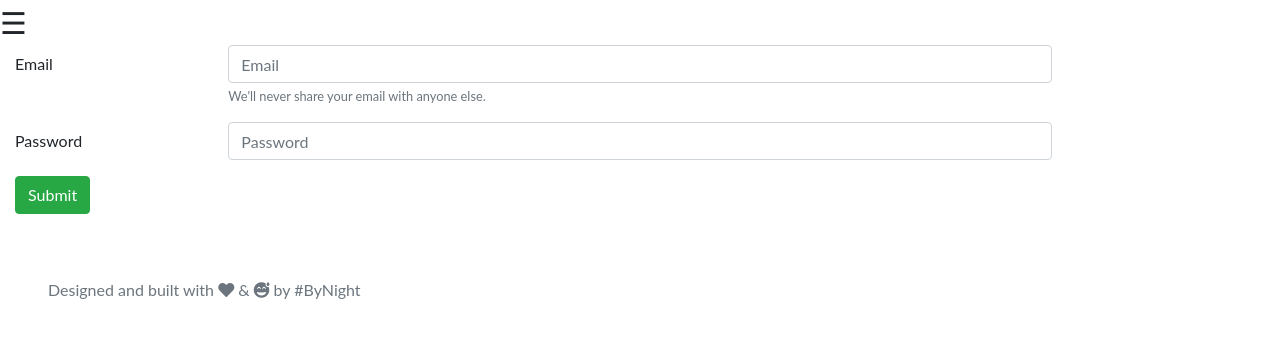
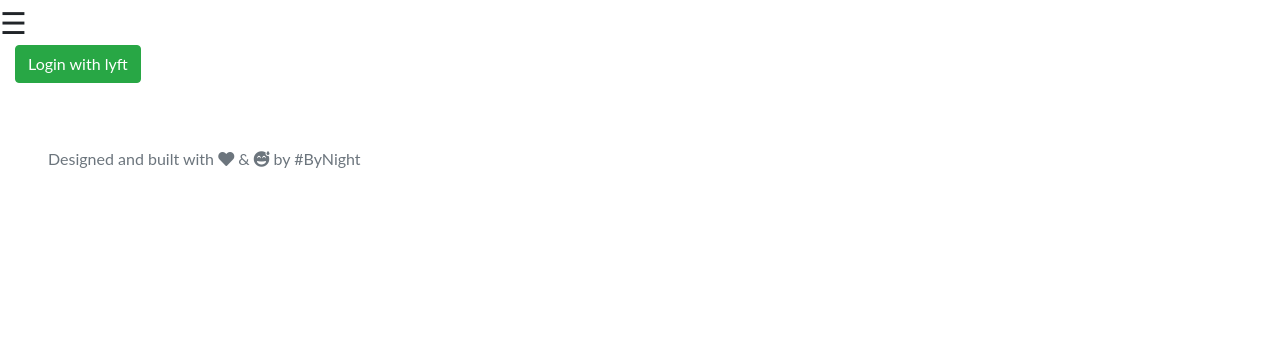
Before and after one commit to alyssalew/Connected-Car-Hackathon, a Flask app: page /log_in in a window 1280 px wide. Shown: the top 338 px of the page. Run offline with Flask 2, Linux system fonts and the light colour scheme; some libraries are stand-ins or nearby versions.

Commit message:
closer to oauth

```diff
--- a/server.py
+++ b/server.py
@@ -28,7 +28,7 @@ import smartcar
 
 from requests.auth import HTTPBasicAuth
 from alertingFunctions import notify_contacts_emergency, post_to_twitter, contact_lyft
-from oauthRequest import o_auth2
+from oauthRequest import retrieve_access_token
 
 
 app = Flask(__name__)
@@ -103,16 +103,16 @@ def auth_me():
     ''' % lyft_auth_url
 
 
-@app.route('/login-confirmation')
-def login_confirm():
-    """ Confirm OAuth """
+# @app.route('/login-confirmation')
+# def login_confirm():
+#     """ Confirm OAuth """
 
-    code = request.args.get('code')
-    # access = client.exchange_code(code)
+#     code = request.args.get('code')
+#     # access = client.exchange_code(code)
 
-    print "Hello???"
-    # response_dict = jsonify(access)
-    return code
+#     print "Hello???"
+#     # response_dict = jsonify(access)
+#     return code
 
 
 @app.route('/register')
@@ -189,7 +189,20 @@ def log_out():
 
     return redirect("/")
 
-@app.route('/log_in', methods=["POST"])
+@app.route('/login_confirmation')
+def login_confirmation():
+    """confirms once the user has loggedin"""
+
+    code = request.args.get("code")
+    print code
+
+    results = retrieve_access_token(code)
+    print results
+
+
+    return render_template('login_confirmation.html')
+
+@app.route('/log_in')
 def log_me_in():
 
     login_email = request.form.get("email")
@@ -277,6 +290,7 @@ def emergency_mode():
     #Contact Lyft
 
     #Unlock the doors
+
 
     flash("Emergency Mode has been activated! Try to get away from the situation and to safety")
     return redirect("/")
--- a/templates/log_in.html
+++ b/templates/log_in.html
@@ -1,27 +1,13 @@
 {% extends 'base.html' %}
 {% block content %}
 
-<form action="/log_in" method="POST">
-    <div class="form-group row">
-        <label for="inputEmail" class="col-sm-2 col-form-label">Email</label>
-        <div class="col-sm-8">
-          <input type="email" class="form-control" name= "email" id="inputEmail" placeholder="Email" aria-describedby="emailHelp" required>
-            <small id="emailHelp" class="form-text text-muted">We'll never share your email with anyone else.</small>
-        </div>
-      </div>
-      <div class="form-group row">
-        <label for="inputPassword" class="col-sm-2 col-form-label">Password</label>
-        <div class="col-sm-8">
-          <input type="password" class="form-control" name="password" id="inputPassword" placeholder="Password" required>
-        </div>
-      </div>
 
-</fieldset>
+
   <div class="form-group row">
     <div class="col-sm-10">
-      <button type="submit" class="btn btn-success">Submit</button>
+      <a href="https://api.lyft.com/oauth/authorize?client_id=FMv4hMmBiGmU&scope=public%20profile%20rides.read%20rides.request&state=test&response_type=code"><button type="submit" class="btn btn-success">Login with lyft</button></a>
     </div>
   </div>
-</form>
+
 
 {% endblock %}
--- /dev/null
+++ b/templates/login_confirmation.html
@@ -0,0 +1,6 @@
+{% extends 'base.html' %}
+{% block content %}
+
+<h1> Profile Page <h1>
+
+{% endblock %}
```
Also changed, not shown: lyftFunctions.py (added, +21 -0 lines), oauthRequest.py (+12 -0 lines).
